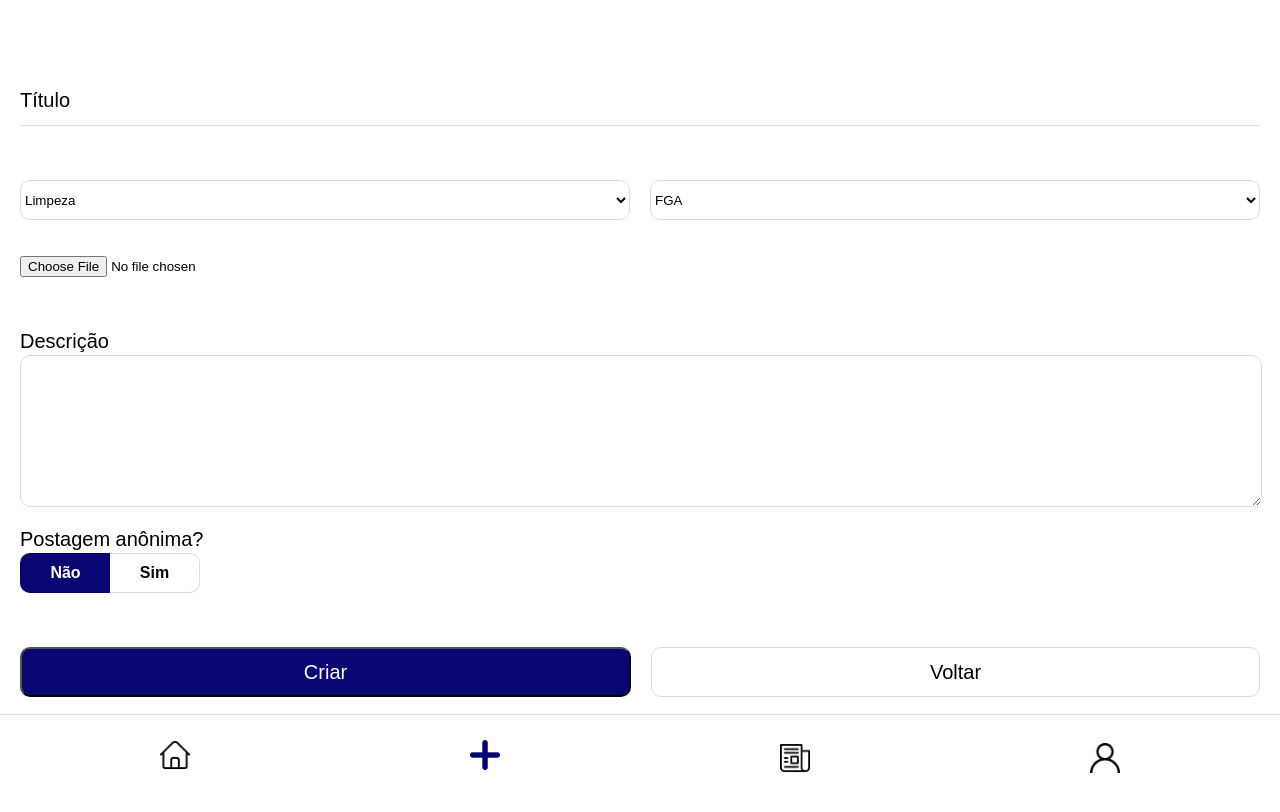
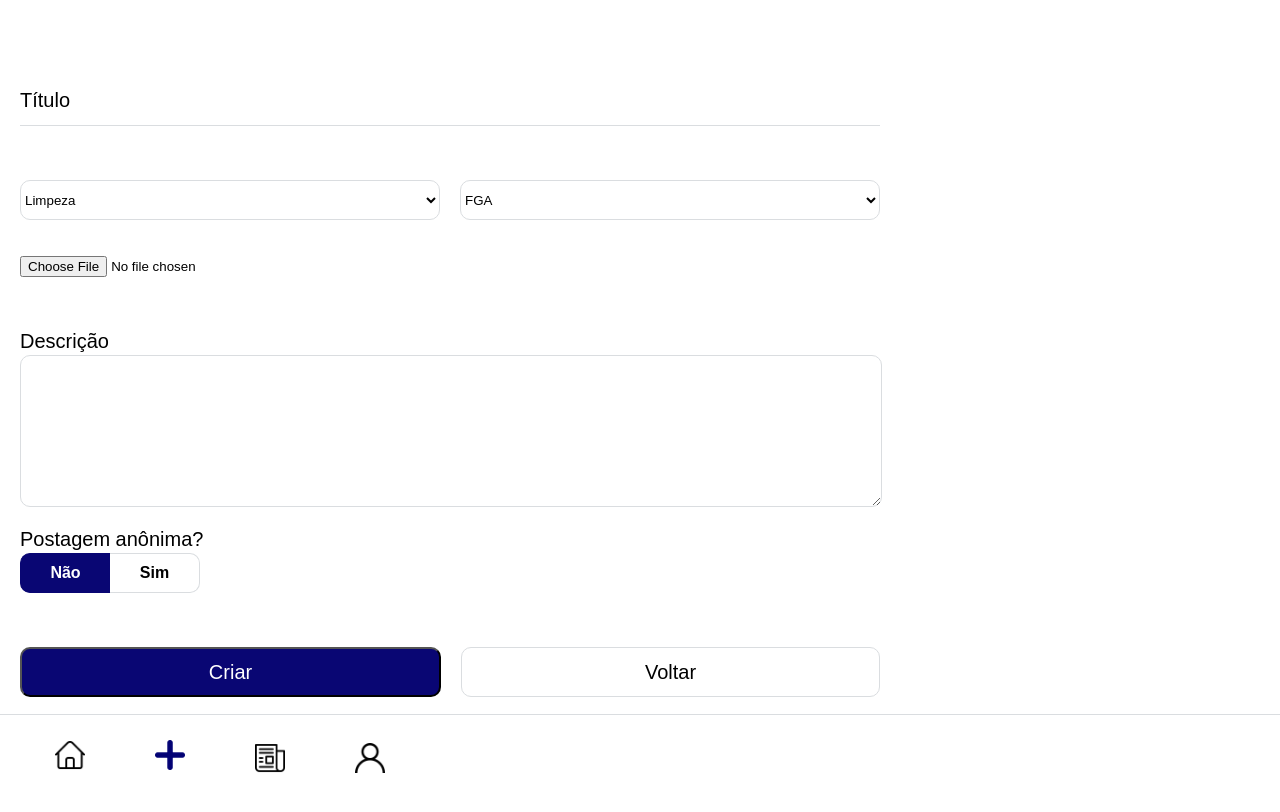
Before and after one commit to fga-eps-mds/2020.1-VC_Usuario-FrontEnd, a Vue app: page /criarpostagem in a window 1280 px wide. Shown: the top 812 px of the page. Built offline with nearby package versions, Linux system fonts and the light colour scheme.

Commit message:
#104 Ajustando responsividade da view CriarPostagem e do component MenuBar

```diff
--- a/src/components/MenuBar.vue
+++ b/src/components/MenuBar.vue
@@ -30,6 +30,7 @@
     .divMenuOpcoes{
         display: flex;
         width: 100%;
+        max-width: 400px;
         margin: 10px 20px;
 
         & div{
--- a/src/views/CriarPostagem.vue
+++ b/src/views/CriarPostagem.vue
@@ -135,6 +135,7 @@ export default {
 
     .divFormCriarPostagem{
         margin-top: 45px;
+        max-width: 900px;
 
         & form{
             padding: 30px 20px 120px;
@@ -182,7 +183,7 @@ export default {
         /* border: 1px solid red; */
 
         & select{
-            flex: 1;
+            width: 50%;
 
             border-radius: 10px;
             background-color: #ffffff;
@@ -198,7 +199,8 @@ export default {
         height: 35px;
         justify-items: center;
 
-        /* border: 1px solid black; */
+        /* border-radius: 10px;
+        border: 1px solid #DADDE0; */
 
         /* & input{
             width: 0; height: 0; position: absolute; left: -9999px;
```
